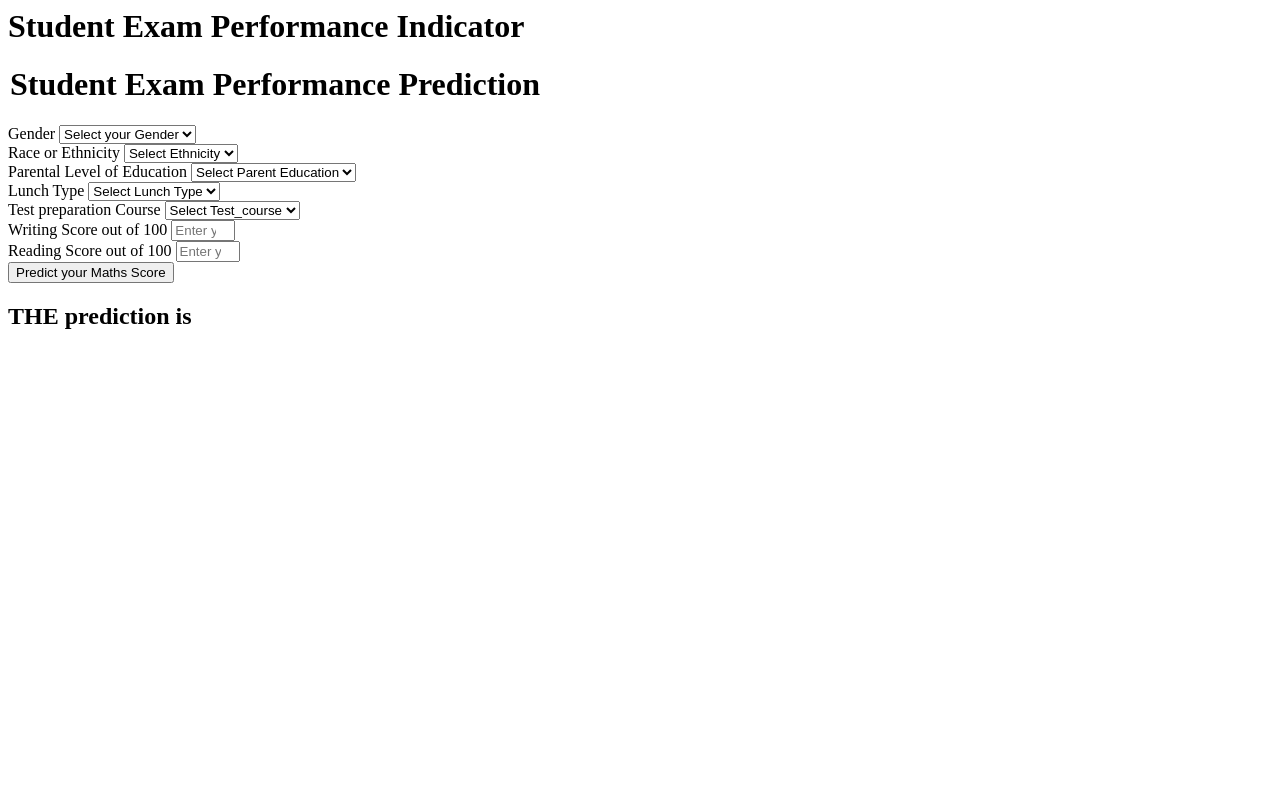
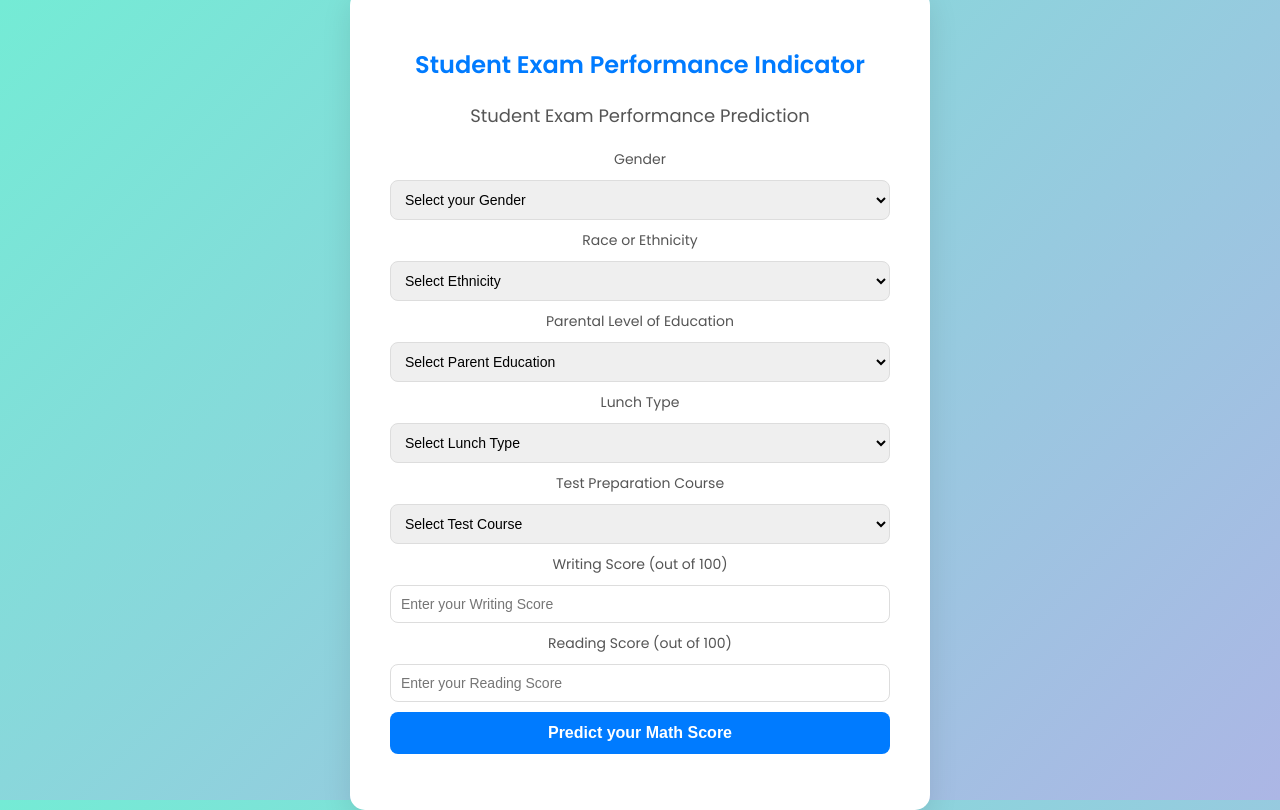
Before and after one commit to adityavarma99/Student_Performance_Indicator_Project, a Flask app: page /predictdata in a window 1280 px wide. Before the commit the page ends 329 px from the top, so only its background shows below. Run offline with Flask 3, Linux system fonts and the light colour scheme.

Commit message:
modernised the html and css code

```diff
--- a/app.py
+++ b/app.py
@@ -21,7 +21,7 @@ def predict_datapoint():                                       # calling the fuc
     if request.method=='GET':
         return render_template('home.html')
     else:
-        data=CustomData(
+        data=CustomData(                                                   # fucntion custom data is written in predict pipeline.py
             gender=request.form.get('gender'),
             race_ethnicity=request.form.get('ethnicity'),
             parental_level_of_education=request.form.get('parental_level_of_education'),
@@ -34,7 +34,7 @@ def predict_datapoint():                                       # calling the fuc
         pred_df=data.get_data_as_data_frame()
         print(pred_df)
 
-        predict_pipeline=PredictPipeline()
+        predict_pipeline=PredictPipeline()                              # fucntion predict pipeline is written in predict pipeline.py
         results=predict_pipeline.predict(pred_df)
 
         return render_template('home.html',results=results[0])            # results is printed from home.html
--- a/src/pipeline/predict_pipeline.py
+++ b/src/pipeline/predict_pipeline.py
@@ -13,10 +13,14 @@ class PredictPipeline:
         try:
             model_path=os.path.join("artifacts","model.pkl")
             preprocessor_path= os.path.join("artifacts","preprocessor.pkl") # preprocessor_path is responsible for handling categorical features for doing feature scaling
+
             print("Before Loading")
+
             model=load_object(file_path=model_path)                         # to load the data, writing the function in utils.py
             preprocessor=load_object(file_path=preprocessor_path)
+
             print("After Loading")
+
             data_scaled=preprocessor.transform(features)
             preds=model.predict(data_scaled)
 
--- /dev/null
+++ b/static/css/styles.css
@@ -0,0 +1,117 @@
+/* General Styling */
+body {
+    font-family: 'Poppins', sans-serif;
+    background: linear-gradient(135deg, #74ebd5, #acb6e5);
+    margin: 0;
+    padding: 0;
+    display: flex;
+    justify-content: center;
+    align-items: center;
+    height: 100vh;
+    color: #333;
+}
+
+/* Login Form Container */
+.login {
+    background: #ffffff;
+    padding: 40px;
+    border-radius: 15px;
+    box-shadow: 0 10px 30px rgba(0, 0, 0, 0.1);
+    width: 90%;
+    max-width: 500px;
+    text-align: center;
+    animation: fadeIn 1s ease-in-out;
+}
+
+/* Heading Styles */
+.login h1 {
+    font-size: 24px;
+    font-weight: 600;
+    margin-bottom: 20px;
+    color: #007bff;
+}
+
+form legend {
+    font-size: 18px;
+    margin-bottom: 20px;
+    color: #555;
+    font-weight: 500;
+}
+
+/* Form Labels */
+label.form-label {
+    font-weight: 500;
+    font-size: 14px;
+    color: #555;
+}
+
+/* Form Inputs */
+select.form-control,
+input.form-control {
+    width: 100%;
+    padding: 10px;
+    margin: 10px 0;
+    border-radius: 8px;
+    border: 1px solid #ddd;
+    font-size: 14px;
+    box-sizing: border-box;
+    transition: all 0.3s ease-in-out;
+}
+
+select.form-control:focus,
+input.form-control:focus {
+    outline: none;
+    border-color: #007bff;
+    box-shadow: 0 0 8px rgba(0, 123, 255, 0.3);
+}
+
+/* Button Styling */
+.btn-primary {
+    width: 100%;
+    background-color: #007bff;
+    color: #ffffff;
+    padding: 12px;
+    font-size: 16px;
+    font-weight: 600;
+    border: none;
+    border-radius: 8px;
+    cursor: pointer;
+    transition: background-color 0.3s ease-in-out, transform 0.2s ease-in-out;
+}
+
+.btn-primary:hover {
+    background-color: #0056b3;
+    transform: scale(1.03);
+}
+
+/* Result Heading */
+h2 {
+    font-size: 18px;
+    font-weight: 500;
+    margin-top: 20px;
+    color: #333;
+}
+
+/* Animations */
+@keyframes fadeIn {
+    from {
+        opacity: 0;
+        transform: translateY(30px);
+    }
+    to {
+        opacity: 1;
+        transform: translateY(0);
+    }
+}
+
+/* Responsive Design */
+@media (max-width: 768px) {
+    .login {
+        padding: 30px;
+        width: 95%;
+    }
+
+    .login h1 {
+        font-size: 20px;
+    }
+}
--- a/templates/home.html
+++ b/templates/home.html
@@ -1,111 +1,78 @@
 <html>
+    <head>
+        <title>Student Exam Performance Indicator</title>
+        <!-- Link to your CSS file -->
+        <link rel="stylesheet" href="{{ url_for('static', filename='css/styles.css') }}">
+        <!-- Include Google Fonts for a modern look -->
+        <link href="https://fonts.googleapis.com/css2?family=Poppins:wght@300;400;600&display=swap" rel="stylesheet">
+    </head>
     <body>
         <div class="login">
             <h1>Student Exam Performance Indicator</h1>
-
-       <form action="{{ url_for('predict_datapoint')}}" method="post">
-        <h1>
+            <form action="{{ url_for('predict_datapoint') }}" method="post">
                 <legend>Student Exam Performance Prediction</legend>
-        </h1>
                 <div class="mb-3">
                     <label class="form-label">Gender</label>
-            <select class="form-control" name="gender" placeholder="Enter you Gender" required>
+                    <select class="form-control" name="gender" required>
                         <option class="placeholder" selected disabled value="">Select your Gender</option>
-                <option value="male">
-                    Male
-                </option>
-                <option value="female">
-                    Female
-                </option>
+                        <option value="male">Male</option>
+                        <option value="female">Female</option>
                     </select>
                 </div>
                 <div class="mb-3">
                     <label class="form-label">Race or Ethnicity</label>
-            <select class="form-control" name="ethnicity" placeholder="Enter you ethnicity" required>
+                    <select class="form-control" name="ethnicity" required>
                         <option class="placeholder" selected disabled value="">Select Ethnicity</option>
-                <option value="group A">
-                    Group A
-                </option>
-                <option value="group B">
-                    Group B
-                </option>
-                <option value="group C">
-                    Group C
-                </option>
-                <option value="group D">
-                    Group D
-                </option>
-                <option value="group E">
-                    Group E
-                </option>
+                        <option value="group A">Group A</option>
+                        <option value="group B">Group B</option>
+                        <option value="group C">Group C</option>
+                        <option value="group D">Group D</option>
+                        <option value="group E">Group E</option>
                     </select>
                 </div>
                 <div class="mb-3">
                     <label class="form-label">Parental Level of Education</label>
-            <select class="form-control" name="parental_level_of_education"
-                placeholder="Enter you Parent Education" required>
+                    <select class="form-control" name="parental_level_of_education" required>
                         <option class="placeholder" selected disabled value="">Select Parent Education</option>
-                <option value="associate's degree">
-                    associate's degree
-                </option>
-                <option value="bachelor's degree">
-                    bachelor's degree
-                </option>
-                <option value="high school">
-                    high school
-                </option>
-                <option value="master's degree">
-                    master's degree
-                </option>
-                <option value="some college">
-                    some college
-                </option>
-                <option value="some high school">
-                    some high school
-                </option>
+                        <option value="associate's degree">Associate's degree</option>
+                        <option value="bachelor's degree">Bachelor's degree</option>
+                        <option value="high school">High school</option>
+                        <option value="master's degree">Master's degree</option>
+                        <option value="some college">Some college</option>
+                        <option value="some high school">Some high school</option>
                     </select>
                 </div>
                 <div class="mb-3">
                     <label class="form-label">Lunch Type</label>
-            <select class="form-control" name="lunch" placeholder="Enter you Lunch" required>
+                    <select class="form-control" name="lunch" required>
                         <option class="placeholder" selected disabled value="">Select Lunch Type</option>
-                <option value="free/reduced">
-                    free/reduced
-                </option>
-                <option value="standard">
-                    standard
-                </option>
+                        <option value="free/reduced">Free/Reduced</option>
+                        <option value="standard">Standard</option>
                     </select>
                 </div>
                 <div class="mb-3">
-            <label class="form-label">Test preparation Course</label>
-            <select class="form-control" name="test_preparation_course" placeholder="Enter you Course"
-                required>
-                <option class="placeholder" selected disabled value="">Select Test_course</option>
-                <option value="none">
-                    None
-                </option>
-                <option value="completed">
-                    Completed
-                </option>
+                    <label class="form-label">Test Preparation Course</label>
+                    <select class="form-control" name="test_preparation_course" required>
+                        <option class="placeholder" selected disabled value="">Select Test Course</option>
+                        <option value="none">None</option>
+                        <option value="completed">Completed</option>
                     </select>
                 </div>
                 <div class="mb-3">
-            <label class="form-label">Writing Score out of 100</label>
-            <input class="form-control" type="number" name="reading_score"
-                placeholder="Enter your Reading score" min='0' max='100' />
+                    <label class="form-label">Writing Score (out of 100)</label>
+                    <input class="form-control" type="number" name="reading_score" placeholder="Enter your Writing Score" min="0" max="100" required />
                 </div>
                 <div class="mb-3">
-            <label class="form-label">Reading Score out of 100</label>
-            <input class="form-control" type="number" name="writing_score"
-                placeholder="Enter your Reading Score" min='0' max='100' />
+                    <label class="form-label">Reading Score (out of 100)</label>
+                    <input class="form-control" type="number" name="writing_score" placeholder="Enter your Reading Score" min="0" max="100" required />
                 </div>
                 <div class="mb-3">
-            <input class="btn btn-primary" type="submit" value="Predict your Maths Score" required />
+                    <input class="btn btn-primary" type="submit" value="Predict your Math Score" />
                 </div>
             </form>
-    <h2>
-       THE  prediction is {{results}}
-    </h2>
-   <body>
+            {% if results %}
+                <h2>Your Predicted Math Score: {{ results }}</h2>
+            {% endif %}
+        </div>
+    </body>
 </html>
```
Also changed, not shown: templates/index.html (+6 -1 lines). Lines whose indentation alone changed are shown as unchanged.
